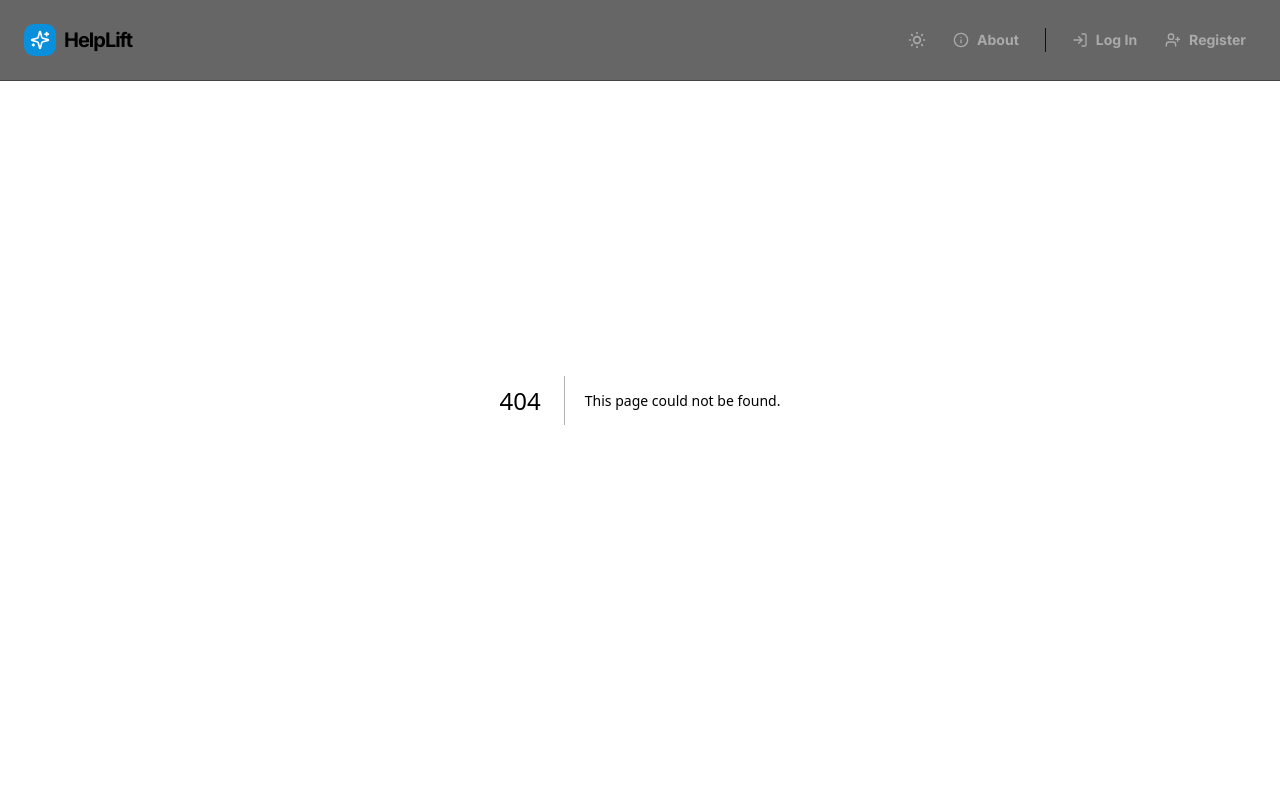
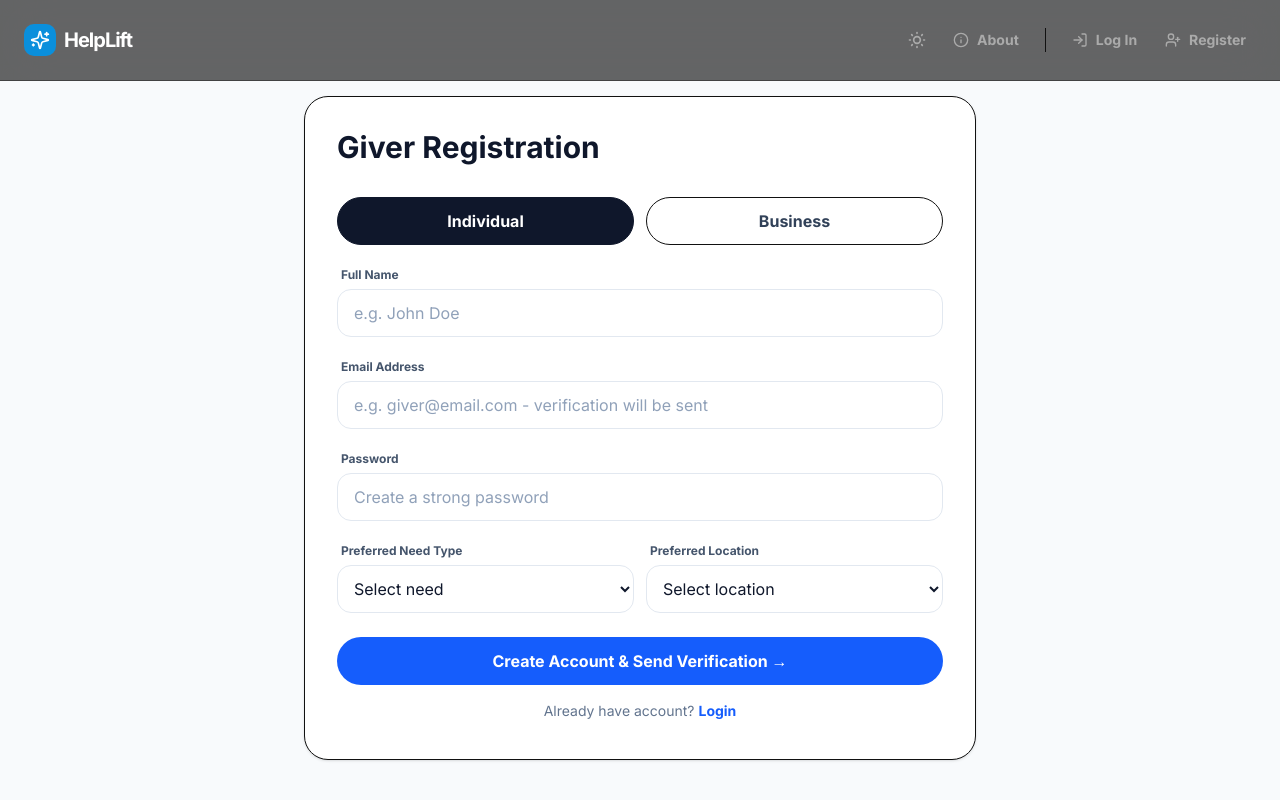
Before and after one commit to Shakira2022/HelpLift, a Next.js app in the folder Frontend/: page /giver-registration in a window 1280 px wide. Before the commit this address had no page. Built offline with nearby package versions, Linux system fonts and the light colour scheme.

Commit message:
Feature 1 - Giver registration

```diff
--- /dev/null
+++ b/Frontend/app/giver-registration/page.tsx
@@ -0,0 +1,66 @@
+"use client"
+import { useState } from "react"
+
+export default function GiverRegistration() {
+  const [type, setType] = useState("Individual")
+
+  return (
+    <div className="min-h-screen bg-[#f8fafc] pt-24 pb-10 flex justify-center px-4">
+      <div className="bg-white w-full max-w-2xl rounded-3xl p-8 border shadow-sm">
+        <h1 className="text-3xl font-bold text-slate-900">Giver Registration</h1>
+
+        <div className="mt-8 space-y-4">
+          <div className="flex gap-3">
+            <button onClick={()=>setType("Individual")} className={`flex-1 h-12 rounded-full font-bold border transition ${type==="Individual"?"bg-slate-900 text-white border-slate-900":"bg-white text-slate-700"}`}>Individual</button>
+            <button onClick={()=>setType("Business")} className={`flex-1 h-12 rounded-full font-bold border transition ${type==="Business"?"bg-slate-900 text-white border-slate-900":"bg-white text-slate-700"}`}>Business</button>
+          </div>
+
+          <div>
+            <label className="text-xs font-semibold text-slate-600 ml-1">{type==="Individual"?"Full Name":"Business Name"}</label>
+            <input placeholder={type==="Individual"?"e.g. John Doe":"e.g. HelpLift Pty Ltd"} className="w-full h-12 px-4 mt-1 rounded-xl border border-slate-200 outline-none focus:ring-2 focus:ring-blue-500 text-slate-900 placeholder:text-slate-400" />
+          </div>
+
+          <div>
+            <label className="text-xs font-semibold text-slate-600 ml-1">Email Address</label>
+            <input placeholder="e.g. giver@email.com - verification will be sent" className="w-full h-12 px-4 mt-1 rounded-xl border border-slate-200 outline-none focus:ring-2 focus:ring-blue-500 text-slate-900 placeholder:text-slate-400" />
+          </div>
+
+          <div>
+            <label className="text-xs font-semibold text-slate-600 ml-1">Password</label>
+            <input placeholder="Create a strong password" type="password" className="w-full h-12 px-4 mt-1 rounded-xl border border-slate-200 outline-none focus:ring-2 focus:ring-blue-500 text-slate-900 placeholder:text-slate-400" />
+          </div>
+
+          <div className="grid grid-cols-2 gap-3">
+            <div>
+              <label className="text-xs font-semibold text-slate-600 ml-1">Preferred Need Type</label>
+              <select className="w-full h-12 px-3 mt-1 rounded-xl border border-slate-200 bg-white text-slate-900 outline-none focus:ring-2 focus:ring-blue-500">
+                <option value="">Select need</option>
+                <option>Food</option>
+                <option>Clothes</option>
+                <option>Education</option>
+                <option>Medical</option>
+                <option>Shelter</option>
+              </select>
+            </div>
+            <div>
+              <label className="text-xs font-semibold text-slate-600 ml-1">Preferred Location</label>
+              <select className="w-full h-12 px-3 mt-1 rounded-xl border border-slate-200 bg-white text-slate-900 outline-none focus:ring-2 focus:ring-blue-500">
+                <option value="">Select location</option>
+                <option>Pretoria</option>
+                <option>Johannesburg</option>
+                <option>Durban</option>
+                <option>Cape Town</option>
+                <option>Vanderbijlpark</option>
+              </select>
+            </div>
+          </div>
+
+          <button className="w-full h-12 bg-blue-600 hover:bg-blue-700 text-white rounded-full font-bold mt-2">Create Account & Send Verification →</button>
+
+
+          <p className="text-center text-sm text-slate-500">Already have account? <a href="/login" className="text-blue-600 font-semibold">Login</a></p>
+        </div>
+      </div>
+    </div>
+  )
+}
--- /dev/null
+++ b/Frontend/app/givers-dashboard/registration/page.tsx
@@ -0,0 +1,66 @@
+"use client"
+import { useState } from "react"
+
+export default function GiverRegistration() {
+  const [type, setType] = useState("Individual")
+
+  return (
+    <div className="min-h-screen bg-[#f8fafc] pt-24 pb-10 flex justify-center px-4">
+      <div className="bg-white w-full max-w-2xl rounded-3xl p-8 border shadow-sm">
+        <h1 className="text-3xl font-bold text-slate-900">Giver Registration</h1>
+
+        <div className="mt-8 space-y-4">
+          <div className="flex gap-3">
+            <button onClick={()=>setType("Individual")} className={`flex-1 h-12 rounded-full font-bold border transition ${type==="Individual"?"bg-slate-900 text-white border-slate-900":"bg-white text-slate-700"}`}>Individual</button>
+            <button onClick={()=>setType("Business")} className={`flex-1 h-12 rounded-full font-bold border transition ${type==="Business"?"bg-slate-900 text-white border-slate-900":"bg-white text-slate-700"}`}>Business</button>
+          </div>
+
+          <div>
+            <label className="text-xs font-semibold text-slate-600 ml-1">{type==="Individual"?"Full Name":"Business Name"}</label>
+            <input placeholder={type==="Individual"?"e.g. John Doe":"e.g. HelpLift Pty Ltd"} className="w-full h-12 px-4 mt-1 rounded-xl border border-slate-200 outline-none focus:ring-2 focus:ring-blue-500 text-slate-900 placeholder:text-slate-400" />
+          </div>
+
+          <div>
+            <label className="text-xs font-semibold text-slate-600 ml-1">Email Address</label>
+            <input placeholder="e.g. giver@email.com - verification will be sent" className="w-full h-12 px-4 mt-1 rounded-xl border border-slate-200 outline-none focus:ring-2 focus:ring-blue-500 text-slate-900 placeholder:text-slate-400" />
+          </div>
+
+          <div>
+            <label className="text-xs font-semibold text-slate-600 ml-1">Password</label>
+            <input placeholder="Create a strong password" type="password" className="w-full h-12 px-4 mt-1 rounded-xl border border-slate-200 outline-none focus:ring-2 focus:ring-blue-500 text-slate-900 placeholder:text-slate-400" />
+          </div>
+
+          <div className="grid grid-cols-2 gap-3">
+            <div>
+              <label className="text-xs font-semibold text-slate-600 ml-1">Preferred Need Type</label>
+              <select className="w-full h-12 px-3 mt-1 rounded-xl border border-slate-200 bg-white text-slate-900 outline-none focus:ring-2 focus:ring-blue-500">
+                <option value="">Select need</option>
+                <option>Food</option>
+                <option>Clothes</option>
+                <option>Education</option>
+                <option>Medical</option>
+                <option>Shelter</option>
+              </select>
+            </div>
+            <div>
+              <label className="text-xs font-semibold text-slate-600 ml-1">Preferred Location</label>
+              <select className="w-full h-12 px-3 mt-1 rounded-xl border border-slate-200 bg-white text-slate-900 outline-none focus:ring-2 focus:ring-blue-500">
+                <option value="">Select location</option>
+                <option>Pretoria</option>
+                <option>Johannesburg</option>
+                <option>Durban</option>
+                <option>Cape Town</option>
+                <option>Vanderbijlpark</option>
+              </select>
+            </div>
+          </div>
+
+          <button className="w-full h-12 bg-blue-600 hover:bg-blue-700 text-white rounded-full font-bold mt-2">Create Account & Send Verification →</button>
+
+
+          <p className="text-center text-sm text-slate-500">Already have account? <a href="/login" className="text-blue-600 font-semibold">Login</a></p>
+        </div>
+      </div>
+    </div>
+  )
+}
```
